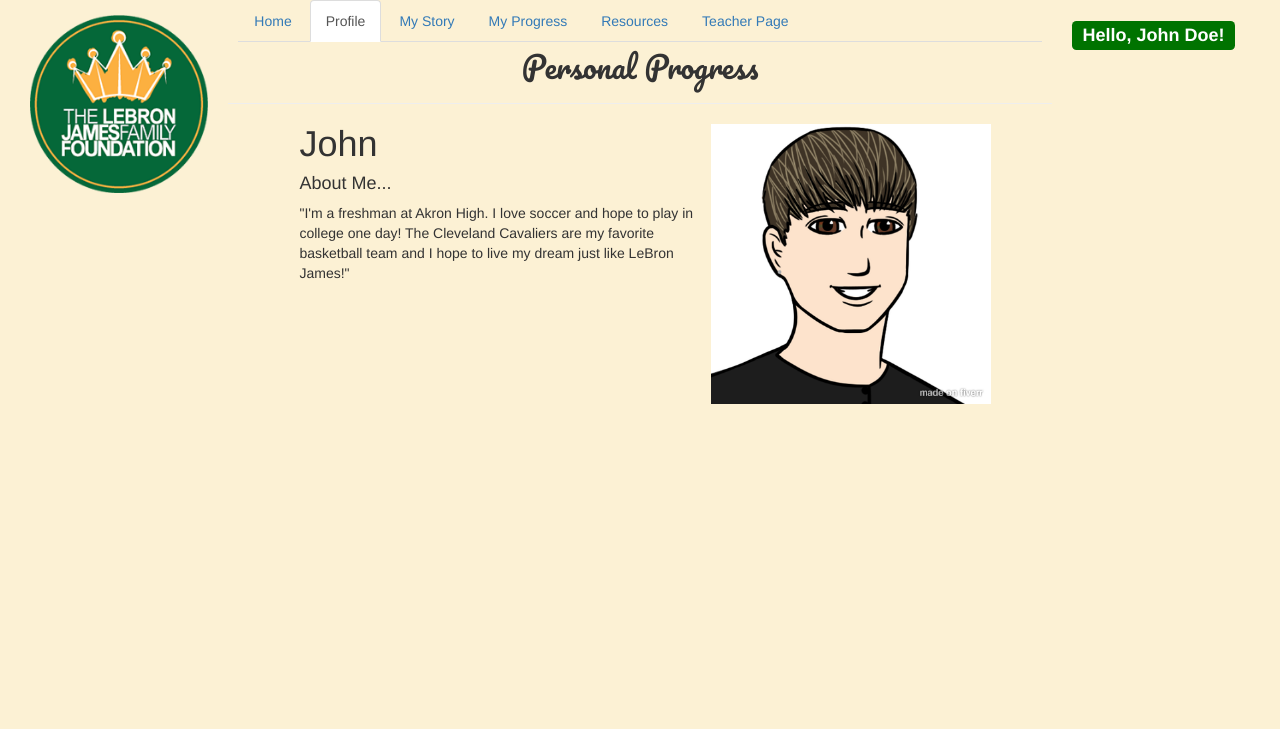
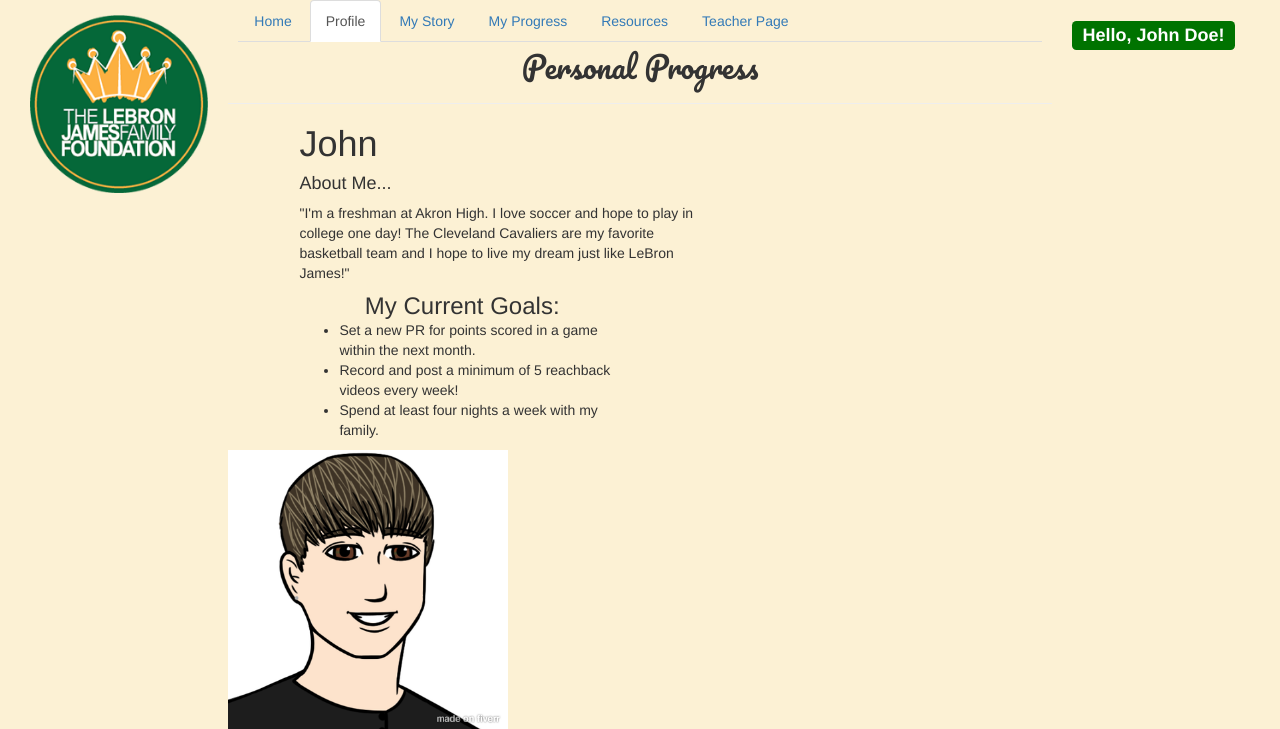
Before and after one commit to T4SG/columbus-team-13, a PHP site: page /personal_page.php in a window 1280 px wide. Shown: the top 729 px of the page. Run offline with PHP 8.4, Linux system fonts and the light colour scheme; some libraries are stand-ins or nearby versions.

Commit message:
new goals

```diff
--- a/personal_page.php
+++ b/personal_page.php
@@ -35,7 +35,13 @@
       <p>"I'm a freshman at Akron High. I love soccer and hope to play in college one day! The Cleveland Cavaliers are my favorite basketball team and I hope to live my dream just like LeBron James!"</p>
         <div class="row">
           <div class="col-lg-10">
-
+     <h3 class="sample-user-name">My Current Goals:</h3>
+      <ul class="goals">
+  <li>Set a new PR for points scored in a game within the next month.</li>
+  <li>Record and post a minimum of 5 reachback videos every week!</li>
+  <li>Spend at least four nights a week with my family.</li>
+      </ul>
+    </div>
           </div>
         </div>
 
```
